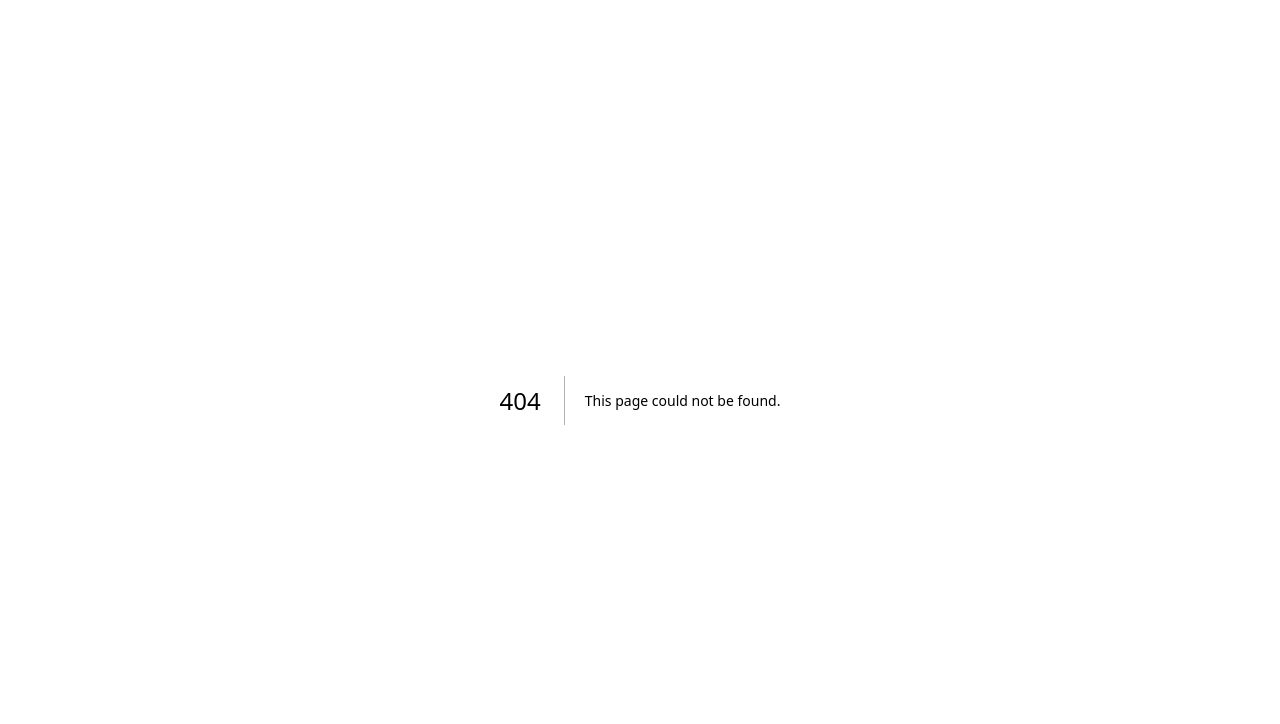
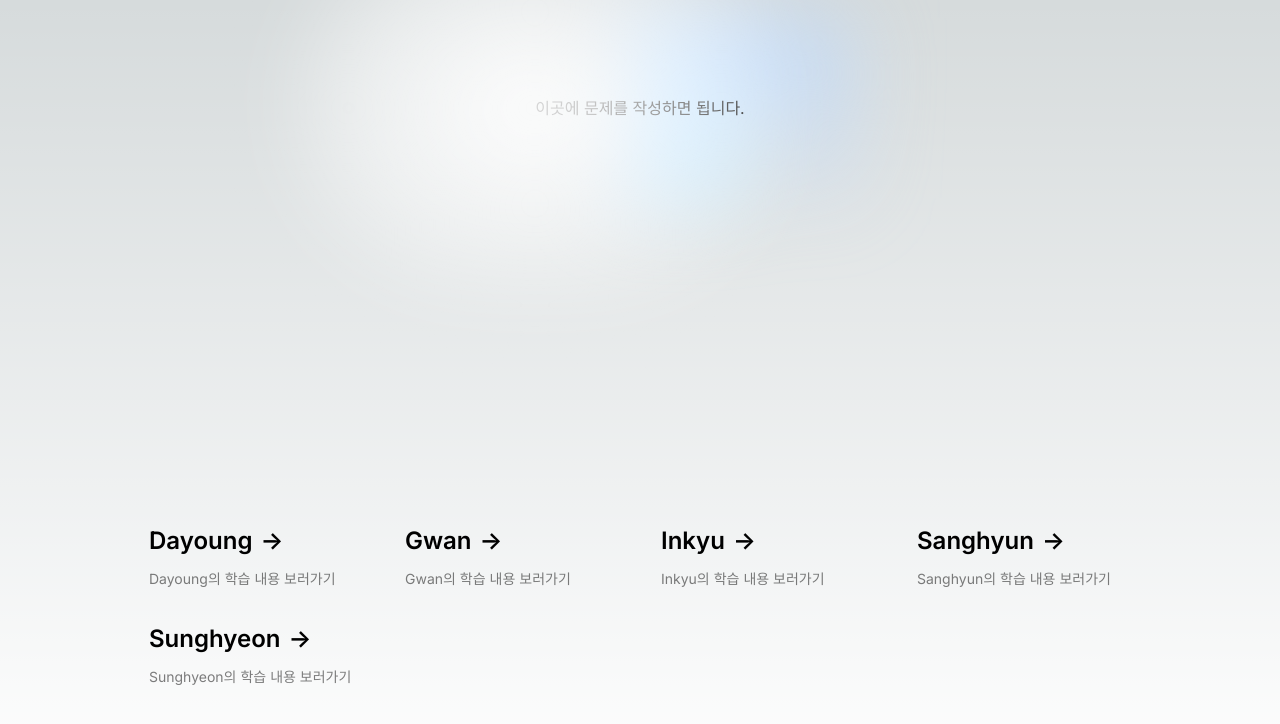
Before and after one commit to AHHA-study/typescript-study, a Next.js app: page /study/0 in a window 1280 px wide. Before the commit this address had no page. Shown: the top 724 px of the page. Built offline with nearby package versions, Linux system fonts and the light colour scheme.

Commit message:
feat: 기본 템플릿 추가

```diff
--- a/src/app/page.tsx
+++ b/src/app/page.tsx
@@ -1,14 +1,18 @@
 import Image from 'next/image'
+
+const STUDY_COUNT: number = 1
 
 export default function Home() {
   return (
     <main className="flex min-h-screen flex-col items-center justify-between p-24">
       <div className="z-10 max-w-5xl w-full items-center justify-between font-mono text-sm lg:flex">
-        <p className="fixed left-0 top-0 flex w-full justify-center border-b border-gray-300 bg-gradient-to-b from-zinc-200 pb-6 pt-8 backdrop-blur-2xl dark:border-neutral-800 dark:bg-zinc-800/30 dark:from-inherit lg:static lg:w-auto  lg:rounded-xl lg:border lg:bg-gray-200 lg:p-4 lg:dark:bg-zinc-800/30">
+        <p
+          className="fixed left-0 top-0 flex w-full justify-center border-b border-gray-300 bg-gradient-to-b from-zinc-200 pb-6 pt-8 backdrop-blur-2xl dark:border-neutral-800 dark:bg-zinc-800/30 dark:from-inherit lg:static lg:w-auto  lg:rounded-xl lg:border lg:bg-gray-200 lg:p-4 lg:dark:bg-zinc-800/30">
           Get started by editing&nbsp;
           <code className="font-mono font-bold">src/app/page.tsx</code>
         </p>
-        <div className="fixed bottom-0 left-0 flex h-48 w-full items-end justify-center bg-gradient-to-t from-white via-white dark:from-black dark:via-black lg:static lg:h-auto lg:w-auto lg:bg-none">
+        <div
+          className="fixed bottom-0 left-0 flex h-48 w-full items-end justify-center bg-gradient-to-t from-white via-white dark:from-black dark:via-black lg:static lg:h-auto lg:w-auto lg:bg-none">
           <a
             className="pointer-events-none flex place-items-center gap-2 p-8 lg:pointer-events-auto lg:p-0"
             href="https://vercel.com?utm_source=create-next-app&utm_medium=appdir-template&utm_campaign=create-next-app"
@@ -27,8 +31,8 @@
           </a>
         </div>
       </div>
-
-      <div className="relative flex place-items-center before:absolute before:h-[300px] before:w-[480px] before:-translate-x-1/2 before:rounded-full before:bg-gradient-radial before:from-white before:to-transparent before:blur-2xl before:content-[''] after:absolute after:-z-20 after:h-[180px] after:w-[240px] after:translate-x-1/3 after:bg-gradient-conic after:from-sky-200 after:via-blue-200 after:blur-2xl after:content-[''] before:dark:bg-gradient-to-br before:dark:from-transparent before:dark:to-blue-700 before:dark:opacity-10 after:dark:from-sky-900 after:dark:via-[#0141ff] after:dark:opacity-40 before:lg:h-[360px] z-[-1]">
+      <div
+        className="relative flex place-items-center before:absolute before:h-[300px] before:w-[480px] before:-translate-x-1/2 before:rounded-full before:bg-gradient-radial before:from-white before:to-transparent before:blur-2xl before:content-[''] after:absolute after:-z-20 after:h-[180px] after:w-[240px] after:translate-x-1/3 after:bg-gradient-conic after:from-sky-200 after:via-blue-200 after:blur-2xl after:content-[''] before:dark:bg-gradient-to-br before:dark:from-transparent before:dark:to-blue-700 before:dark:opacity-10 after:dark:from-sky-900 after:dark:via-[#0141ff] after:dark:opacity-40 before:lg:h-[360px] z-[-1]">
         <Image
           className="relative dark:drop-shadow-[0_0_0.3rem_#ffffff70] dark:invert"
           src="/next.svg"
@@ -38,75 +42,27 @@
           priority
         />
       </div>
-
       <div className="mb-32 grid text-center lg:max-w-5xl lg:w-full lg:mb-0 lg:grid-cols-4 lg:text-left">
+        {Array.from({ length: STUDY_COUNT }, (_, i) =>
           <a
-          href="https://nextjs.org/docs?utm_source=create-next-app&utm_medium=appdir-template&utm_campaign=create-next-app"
+            key={i}
+            href={`study/${i}`}
             className="group rounded-lg border border-transparent px-5 py-4 transition-colors hover:border-gray-300 hover:bg-gray-100 hover:dark:border-neutral-700 hover:dark:bg-neutral-800/30"
             target="_blank"
             rel="noopener noreferrer"
           >
             <h2 className={`mb-3 text-2xl font-semibold`}>
-            Docs{' '}
-            <span className="inline-block transition-transform group-hover:translate-x-1 motion-reduce:transform-none">
+              {`${i}번째`}
+              <span
+                className="ml-2 inline-block transition-transform group-hover:translate-x-1 motion-reduce:transform-none">
                 -&gt;
               </span>
             </h2>
             <p className={`m-0 max-w-[30ch] text-sm opacity-50`}>
-            Find in-depth information about Next.js features and API.
+              0번째 스터디 학습입니다.
             </p>
           </a>
-
-        <a
-          href="https://nextjs.org/learn?utm_source=create-next-app&utm_medium=appdir-template-tw&utm_campaign=create-next-app"
-          className="group rounded-lg border border-transparent px-5 py-4 transition-colors hover:border-gray-300 hover:bg-gray-100 hover:dark:border-neutral-700 hover:dark:bg-neutral-800/30"
-          target="_blank"
-          rel="noopener noreferrer"
-        >
-          <h2 className={`mb-3 text-2xl font-semibold`}>
-            Learn{' '}
-            <span className="inline-block transition-transform group-hover:translate-x-1 motion-reduce:transform-none">
-              -&gt;
-            </span>
-          </h2>
-          <p className={`m-0 max-w-[30ch] text-sm opacity-50`}>
-            Learn about Next.js in an interactive course with&nbsp;quizzes!
-          </p>
-        </a>
-
-        <a
-          href="https://vercel.com/templates?framework=next.js&utm_source=create-next-app&utm_medium=appdir-template&utm_campaign=create-next-app"
-          className="group rounded-lg border border-transparent px-5 py-4 transition-colors hover:border-gray-300 hover:bg-gray-100 hover:dark:border-neutral-700 hover:dark:bg-neutral-800/30"
-          target="_blank"
-          rel="noopener noreferrer"
-        >
-          <h2 className={`mb-3 text-2xl font-semibold`}>
-            Templates{' '}
-            <span className="inline-block transition-transform group-hover:translate-x-1 motion-reduce:transform-none">
-              -&gt;
-            </span>
-          </h2>
-          <p className={`m-0 max-w-[30ch] text-sm opacity-50`}>
-            Explore the Next.js 13 playground.
-          </p>
-        </a>
-
-        <a
-          href="https://vercel.com/new?utm_source=create-next-app&utm_medium=appdir-template&utm_campaign=create-next-app"
-          className="group rounded-lg border border-transparent px-5 py-4 transition-colors hover:border-gray-300 hover:bg-gray-100 hover:dark:border-neutral-700 hover:dark:bg-neutral-800/30"
-          target="_blank"
-          rel="noopener noreferrer"
-        >
-          <h2 className={`mb-3 text-2xl font-semibold`}>
-            Deploy{' '}
-            <span className="inline-block transition-transform group-hover:translate-x-1 motion-reduce:transform-none">
-              -&gt;
-            </span>
-          </h2>
-          <p className={`m-0 max-w-[30ch] text-sm opacity-50`}>
-            Instantly deploy your Next.js site to a shareable URL with Vercel.
-          </p>
-        </a>
+        )}
       </div>
     </main>
   )
--- /dev/null
+++ b/src/app/study/0/dayoung/page.tsx
@@ -0,0 +1,5 @@
+const Main = () => {
+  return <div>main</div>
+}
+
+export default Main
--- /dev/null
+++ b/src/app/study/0/gwan/page.tsx
@@ -0,0 +1,5 @@
+const Main = () => {
+  return <div>main</div>
+}
+
+export default Main
--- /dev/null
+++ b/src/app/study/0/inkyu/page.tsx
@@ -0,0 +1,5 @@
+const Main = () => {
+  return <div>main</div>
+}
+
+export default Main
--- /dev/null
+++ b/src/app/study/0/page.tsx
@@ -0,0 +1,13 @@
+import StudyPage from "@/component/layout/StudyPage";
+
+const Main = () => {
+  return (
+    <StudyPage pageNumber={0}>
+      <span>
+        이곳에 문제를 작성하면 됩니다.
+      </span>
+    </StudyPage>
+  )
+}
+
+export default Main
--- /dev/null
+++ b/src/app/study/0/sanghyun/page.tsx
@@ -0,0 +1,5 @@
+const Main = () => {
+  return <div>main</div>
+}
+
+export default Main
--- /dev/null
+++ b/src/app/study/0/sunghyeon/page.tsx
@@ -0,0 +1,5 @@
+const Main = () => {
+  return <div>main</div>
+}
+
+export default Main
--- /dev/null
+++ b/src/component/layout/StudyPage.tsx
@@ -0,0 +1,36 @@
+import { USER } from "@/constant/user";
+
+const StudyPage = ({ children, pageNumber, ...rest }) => {
+  return (
+    <main {...rest} className="flex min-h-screen flex-col items-center justify-between p-24">
+      <div
+        className="relative flex place-items-center before:absolute before:h-[300px] before:w-[480px] before:-translate-x-1/2 before:rounded-full before:bg-gradient-radial before:from-white before:to-transparent before:blur-2xl before:content-[''] after:absolute after:-z-20 after:h-[180px] after:w-[240px] after:translate-x-1/3 after:bg-gradient-conic after:from-sky-200 after:via-blue-200 after:blur-2xl after:content-[''] before:dark:bg-gradient-to-br before:dark:from-transparent before:dark:to-blue-700 before:dark:opacity-10 after:dark:from-sky-900 after:dark:via-[#0141ff] after:dark:opacity-40 before:lg:h-[360px] z-[-1]">
+        {children}
+      </div>
+      <div className="mb-32 grid text-center lg:max-w-5xl lg:w-full lg:mb-0 lg:grid-cols-4 lg:text-left">
+        {USER.map((user, i) =>
+          <a
+            key={i}
+            href={`${pageNumber}/${user.toLowerCase()}`}
+            className="group rounded-lg border border-transparent px-5 py-4 transition-colors hover:border-gray-300 hover:bg-gray-100 hover:dark:border-neutral-700 hover:dark:bg-neutral-800/30"
+            target="_blank"
+            rel="noopener noreferrer"
+          >
+            <h2 className={`mb-3 text-2xl font-semibold`}>
+              {user}
+              <span
+                className="ml-2 inline-block transition-transform group-hover:translate-x-1 motion-reduce:transform-none">
+                -&gt;
+              </span>
+            </h2>
+            <p className={`m-0 max-w-[30ch] text-sm opacity-50`}>
+              {`${user}의 학습 내용 보러가기`}
+            </p>
+          </a>
+        )}
+      </div>
+    </main>
+  )
+}
+
+export default StudyPage
--- /dev/null
+++ b/src/constant/user.ts
@@ -0,0 +1 @@
+export const USER = ['Dayoung', 'Gwan', 'Inkyu', 'Sanghyun', 'Sunghyeon'];
```
Also changed, not shown: src/app/layout.tsx (+2 -6 lines). Lines whose indentation alone changed are shown as unchanged.
